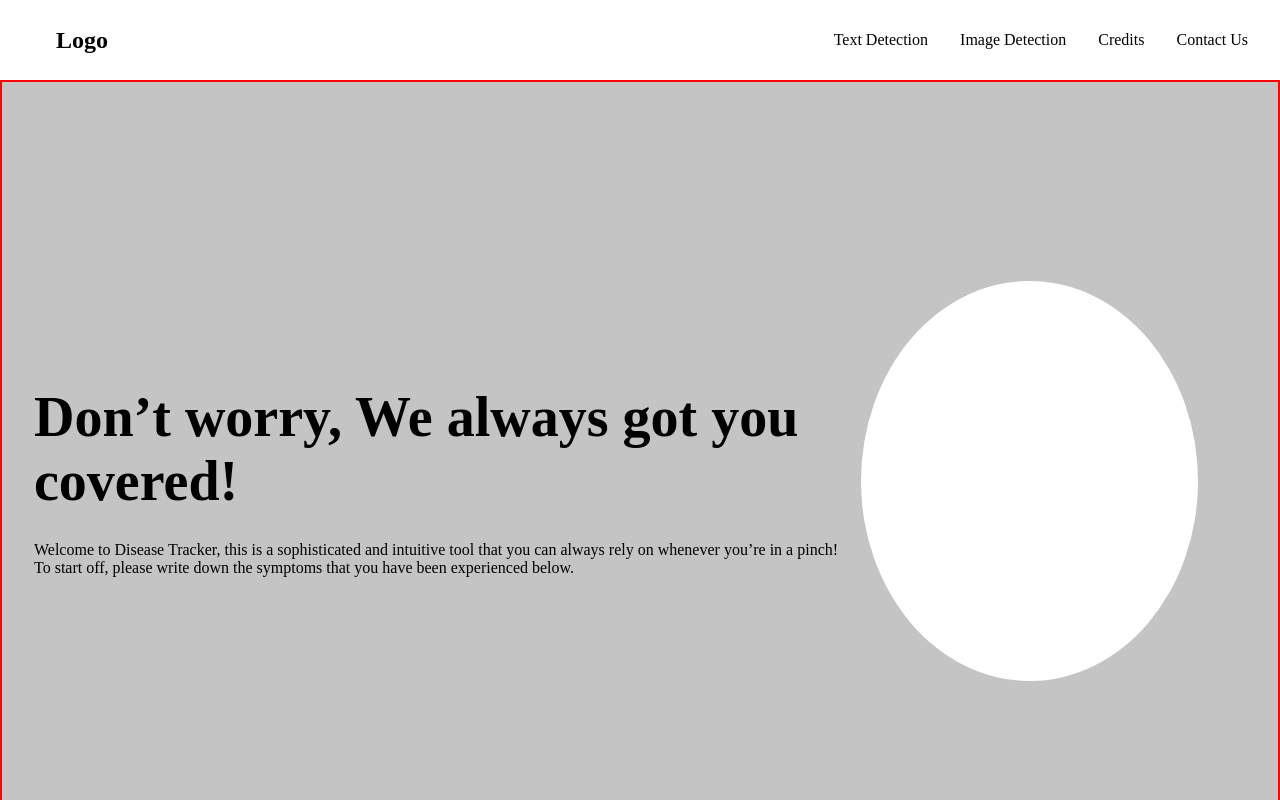
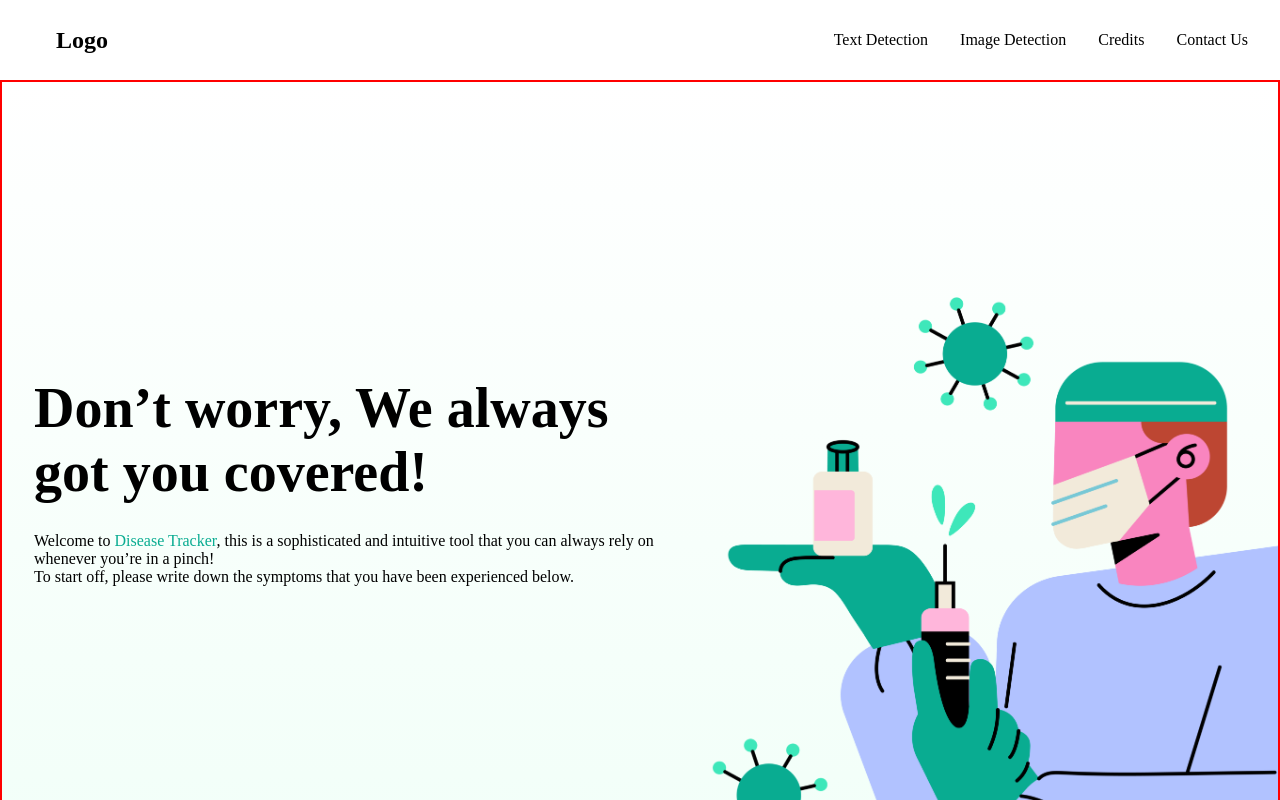
Before and after one commit to MichaelAndreyeshchev/disease-classification-system, a React (Create React App) app: page / in a window 1280 px wide. Shown: the top 800 px of the page. Built offline with nearby package versions, Linux system fonts and the light colour scheme.

Commit message:
Feat: add image and styles for image

```diff
--- a/src/pages/Home/Home.js
+++ b/src/pages/Home/Home.js
@@ -3,6 +3,7 @@ import Button from '../../components/Button/Button';
 import LinkCustom from '../../components/Link/Link';
 import * as ROUTES from '../../Constants/Routes';
 import styles from './Home.module.css';
+import home_image from '../../Images/home_image.png';
 
 function Home() {
   return (
@@ -16,8 +17,12 @@ function Home() {
           </div>
           <div>
             <p>
-              Welcome to Disease Tracker, this is a sophisticated and intuitive
-              tool that you can always rely on whenever you’re in a pinch!
+              Welcome to{' '}
+              <span className={styles['description--highlight']}>
+                Disease Tracker
+              </span>
+              , this is a sophisticated and intuitive tool that you can always
+              rely on whenever you’re in a pinch!
             </p>
             <p>
               To start off, please write down the symptoms that you have been
@@ -25,7 +30,9 @@ function Home() {
             </p>
           </div>
         </artivle>
-        <div className={styles.circle}></div>
+        <div className={styles['image_wrapper']}>
+          <img className={styles.image} src={home_image} alt='' />
+        </div>
       </section>
 
       <section className={styles.container + ' ' + styles.section__features}>
--- a/src/pages/Home/Home.module.css
+++ b/src/pages/Home/Home.module.css
@@ -7,7 +7,7 @@
   width: 100%;
   min-height: 100vh;
 
-  background: #c4c4c4;
+  background: linear-gradient(0deg, #e3fff1 0%, #ffffff 100%);
   border: 1px solid red;
 }
 
@@ -24,18 +24,12 @@
   flex-direction: row;
   justify-content: space-between;
   align-items: center;
-  padding: 0 5em 0 2em;
+  padding-left: 2em;
 }
 
 .wrapper__title {
   font-size: clamp(2rem, 15vw, 4rem);
   margin-bottom: 0.5em;
-}
-
-.circle {
-  display: none;
-  border-radius: 50%;
-  background: #fff;
 }
 
 .section__features {
@@ -53,13 +47,11 @@
   background: none;
 }
 
+.description--highlight {
+  color: #09ac91;
+}
+
 @media screen and (min-width: 1024px) {
-  .circle {
-    display: block;
-    width: 400px;
-    height: 400px;
-  }
-
   .wrapper__title {
     font-size: clamp(2rem, 15vw, 3.5rem);
   }
@@ -81,6 +73,18 @@
     border: 1px solid red;
   }
 
+  .image_wrapper {
+    justify-self: flex-end;
+    align-self: flex-end;
+  }
+
+  .image {
+    width: 47vw;
+    height: 47vw;
+    /* width: 800px; */
+    /* height: 800px; */
+  }
+
   .wrapper--left {
     background: url('../../Images/Rectangle\ 9.jpg');
   }
```
